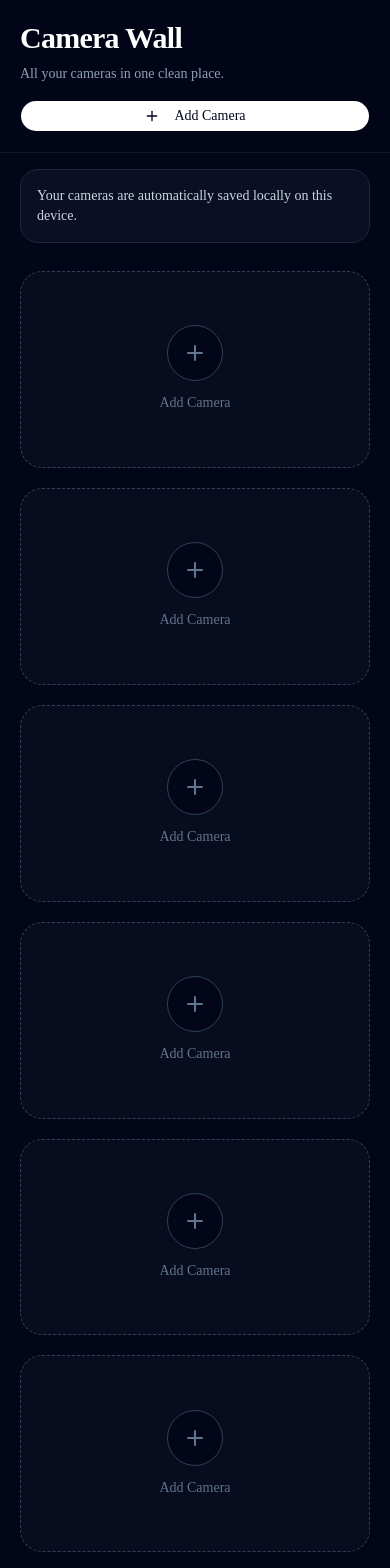
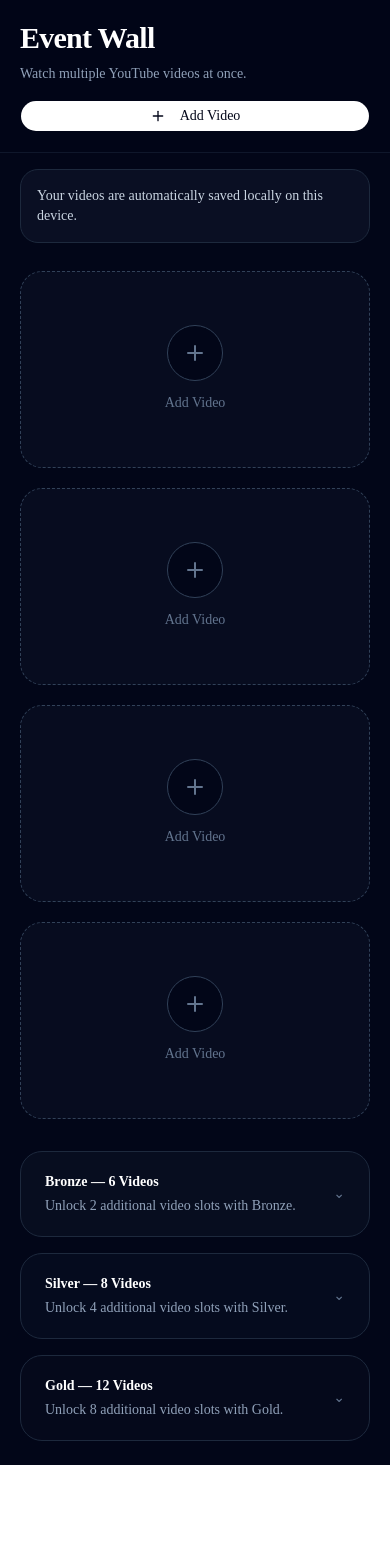
Before and after one commit to zelsteve75/camera-wall, a Next.js app: page / in a window 390 px wide. Shown: the top 1568 px of the page. After the commit the page ends 1465 px from the top, so only its background shows below. Built offline with nearby package versions, Linux system fonts and the light colour scheme.

Commit message:
Update page.js

```diff
--- a/app/page.js
+++ b/app/page.js
@@ -4,66 +4,81 @@ import React, { useEffect, useState } from "react";
 import { motion } from "framer-motion";
 import {
   Maximize2,
-  Wifi,
-  WifiOff,
   Plus,
-  Pencil,
   Trash2,
 } from "lucide-react";
+
 import { Card, CardContent } from "@/components/ui/card";
 import { Button } from "@/components/ui/button";
 
-const STORAGE_KEY = "camera-wall-cameras";
-const FREE_CAMERA_LIMIT = 8;
+const STORAGE_KEY = "event-wall-videos";
+const FREE_VIDEO_LIMIT = 4;
 
-const initialCameras = [];
+const initialVideos = [];
 
 const tiers = [
   {
     name: "Bronze",
-    cameras: 12,
-    extraSlots: 4,
-    description: "Unlock 4 additional camera slots with Bronze.",
+    videos: 6,
+    extraSlots: 2,
+    description: "Unlock 2 additional video slots with Bronze.",
     background: "bg-slate-900/40",
     slotBackground: "bg-slate-950/40",
   },
   {
     name: "Silver",
-    cameras: 16,
-    extraSlots: 8,
-    description: "Unlock 8 additional camera slots with Silver.",
+    videos: 8,
+    extraSlots: 4,
+    description: "Unlock 4 additional video slots with Silver.",
     background: "bg-slate-900/30",
     slotBackground: "bg-slate-950/30",
   },
   {
     name: "Gold",
-    cameras: 24,
-    extraSlots: 16,
-    description: "Unlock 16 additional camera slots with Gold.",
+    videos: 12,
+    extraSlots: 8,
+    description: "Unlock 8 additional video slots with Gold.",
     background: "bg-slate-900/20",
     slotBackground: "bg-slate-950/20",
   },
 ];
 
-function getSavedCameras() {
-  if (typeof window === "undefined") return initialCameras;
+function getSavedVideos() {
+  if (typeof window === "undefined") return initialVideos;
 
-  const savedCameras = localStorage.getItem(STORAGE_KEY);
-  return savedCameras ? JSON.parse(savedCameras) : initialCameras;
+  const savedVideos = localStorage.getItem(STORAGE_KEY);
+
+  return savedVideos ? JSON.parse(savedVideos) : initialVideos;
 }
 
-function statusClasses(status) {
-  if (status === "online") return "bg-emerald-500 text-emerald-50";
-  if (status === "offline") return "bg-red-500 text-red-50";
-  return "bg-amber-500 text-amber-50";
+function getYouTubeId(url) {
+  try {
+    const parsed = new URL(url);
+
+    if (parsed.hostname.includes("youtu.be")) {
+      return parsed.pathname.slice(1);
     }
 
-function statusIcon(status) {
-  if (status === "offline") return <WifiOff className="h-3.5 w-3.5" />;
-  return <Wifi className="h-3.5 w-3.5" />;
+    if (parsed.searchParams.get("v")) {
+      return parsed.searchParams.get("v");
     }
 
-function EmptyCameraSlot({ onClick }) {
+    const parts = parsed.pathname.split("/").filter(Boolean);
+
+    if (
+      ["embed", "live", "shorts"].includes(parts[0]) &&
+      parts[1]
+    ) {
+      return parts[1];
+    }
+
+    return null;
+  } catch {
+    return null;
+  }
+}
+
+function EmptyVideoSlot({ onClick }) {
   return (
     <button
       onClick={onClick}
@@ -73,7 +88,10 @@ function EmptyCameraSlot({ onClick }) {
         <div className="mb-3 flex h-14 w-14 items-center justify-center rounded-full border border-slate-700 bg-slate-950">
           <Plus className="h-6 w-6" />
         </div>
-        <p className="text-sm font-medium">Add Camera</p>
+
+        <p className="text-sm font-medium">
+          Add Video
+        </p>
       </div>
     </button>
   );
@@ -81,20 +99,28 @@ function EmptyCameraSlot({ onClick }) {
 
 function LockedSlot({ background }) {
   return (
-    <div className={`group aspect-video rounded-3xl border border-dashed border-slate-700 ${background}`}>
+    <div
+      className={`group aspect-video rounded-3xl border border-dashed border-slate-700 ${background}`}
+    >
       <div className="flex h-full flex-col items-center justify-center text-slate-600 transition group-hover:text-slate-400">
         <div className="mb-3 flex h-14 w-14 items-center justify-center rounded-full border border-slate-700 bg-slate-950">
           <Plus className="h-6 w-6" />
         </div>
-        <p className="text-sm font-medium">Locked Slot</p>
+
+        <p className="text-sm font-medium">
+          Locked Slot
+        </p>
       </div>
     </div>
   );
 }
 
-function CameraCard({ camera, focus = false, onFocus, onEdit, onDelete }) {
-  const isOffline = camera.status === "offline";
-
+function VideoCard({
+  video,
+  focus = false,
+  onFocus,
+  onDelete,
+}) {
   return (
     <motion.div
       layout
@@ -103,59 +129,33 @@ function CameraCard({ camera, focus = false, onFocus, onEdit, onDelete }) {
       transition={{ duration: 0.18 }}
     >
       <Card className="overflow-hidden rounded-2xl border-slate-800 bg-slate-950 shadow-xl shadow-black/20">
-        <div className="relative aspect-video bg-slate-900">
-          {isOffline ? (
-            <div className="flex h-full items-center justify-center bg-slate-900 text-slate-400">
-              <div className="text-center">
-                <WifiOff className="mx-auto mb-2 h-8 w-8" />
-                <p className="text-sm font-medium">Camera Offline</p>
-              </div>
-            </div>
-          ) : (
-            <video
-              className="h-full w-full object-cover opacity-90"
-              src={camera.feed}
-              autoPlay
-              muted
-              loop
-              playsInline
+        <div className="relative aspect-video bg-black">
+          <iframe
+            className="h-full w-full"
+            src={video.embedUrl}
+            title={video.name}
+            allow="accelerometer; autoplay; clipboard-write; encrypted-media; gyroscope; picture-in-picture"
+            allowFullScreen
           />
-          )}
 
-          <div className="absolute left-3 top-3 flex items-center gap-2 rounded-full bg-black/55 px-3 py-1.5 text-xs font-medium text-white backdrop-blur">
-            {camera.name}
-          </div>
-
-          <div className={`absolute right-3 top-3 flex items-center gap-1.5 rounded-full px-2.5 py-1 text-xs font-semibold ${statusClasses(camera.status)}`}>
-            {statusIcon(camera.status)}
-            {camera.status}
+          <div className="absolute left-3 top-3 rounded-full bg-black/55 px-3 py-1.5 text-xs font-medium text-white backdrop-blur">
+            {video.name}
           </div>
 
           <div className="absolute bottom-3 right-3 flex items-center gap-2">
             {!focus && (
-              <>
               <Button
-                  onClick={() => onEdit(camera)}
-                  size="icon"
-                  variant="secondary"
-                  className="h-9 w-9 rounded-full bg-black/60 text-white hover:bg-black"
-                >
-                  <Pencil className="h-4 w-4" />
-                </Button>
-
-                <Button
-                  onClick={() => onDelete(camera.id)}
+                onClick={() => onDelete(video.id)}
                 size="icon"
                 variant="secondary"
                 className="h-9 w-9 rounded-full bg-red-500/90 text-white hover:bg-red-500"
               >
                 <Trash2 className="h-4 w-4" />
               </Button>
-              </>
             )}
 
             <Button
-              onClick={() => onFocus(camera)}
+              onClick={() => onFocus(video)}
               size="icon"
               variant="secondary"
               className="h-9 w-9 rounded-full bg-white/90 text-slate-950 hover:bg-white"
@@ -168,10 +168,18 @@ function CameraCard({ camera, focus = false, onFocus, onEdit, onDelete }) {
         {!focus && (
           <CardContent className="flex items-center justify-between p-4">
             <div>
-              <p className="font-semibold text-slate-100">{camera.name}</p>
-              <p className="text-sm text-slate-400">Live Feed</p>
+              <p className="font-semibold text-slate-100">
+                {video.name}
+              </p>
+
+              <p className="text-sm text-slate-400">
+                YouTube Video
+              </p>
             </div>
-            <div className="rounded-full border border-slate-800 px-3 py-1 text-xs text-slate-300">Live</div>
+
+            <div className="rounded-full border border-slate-800 px-3 py-1 text-xs text-slate-300">
+              Active
+            </div>
           </CardContent>
         )}
       </Card>
@@ -181,94 +189,118 @@ function CameraCard({ camera, focus = false, onFocus, onEdit, onDelete }) {
 
 function UpgradeTier({ tier }) {
   return (
-    <details className={`group overflow-hidden rounded-3xl border border-slate-800 ${tier.background}`}>
+    <details
+      className={`group overflow-hidden rounded-3xl border border-slate-800 ${tier.background}`}
+    >
       <summary className="flex cursor-pointer list-none items-center justify-between px-6 py-5 text-sm text-slate-200 marker:hidden">
         <div>
           <p className="font-semibold text-white">
-            {tier.name} — {tier.cameras} Cameras
+            {tier.name} — {tier.videos} Videos
           </p>
-          <p className="mt-1 text-slate-400">{tier.description}</p>
+
+          <p className="mt-1 text-slate-400">
+            {tier.description}
+          </p>
         </div>
-        <span className="text-slate-500 transition group-open:rotate-180">⌄</span>
+
+        <span className="text-slate-500 transition group-open:rotate-180">
+          ⌄
+        </span>
       </summary>
 
       <div className="grid gap-5 border-t border-slate-800 p-5 md:grid-cols-2 xl:grid-cols-4">
-        {Array.from({ length: tier.extraSlots }).map((_, index) => (
-          <LockedSlot key={`${tier.name}-${index}`} background={tier.slotBackground} />
+        {Array.from({
+          length: tier.extraSlots,
+        }).map((_, index) => (
+          <LockedSlot
+            key={`${tier.name}-${index}`}
+            background={tier.slotBackground}
+          />
         ))}
       </div>
     </details>
   );
 }
 
-export default function CameraWallPrototype() {
-  const [focusedCamera, setFocusedCamera] = useState(null);
-  const [showCameraModal, setShowCameraModal] = useState(false);
-  const [editingCamera, setEditingCamera] = useState(null);
-  const [cameraName, setCameraName] = useState("");
-  const [cameraFeed, setCameraFeed] = useState("");
-  const [cameraList, setCameraList] = useState(getSavedCameras);
+export default function EventWall() {
+  const [focusedVideo, setFocusedVideo] =
+    useState(null);
 
-  const reachedFreeLimit = cameraList.length >= FREE_CAMERA_LIMIT;
-  const emptyFreeSlots = Math.max(FREE_CAMERA_LIMIT - cameraList.length, 0);
+  const [showVideoModal, setShowVideoModal] =
+    useState(false);
+
+  const [videoName, setVideoName] =
+    useState("");
+
+  const [videoUrl, setVideoUrl] =
+    useState("");
+
+  const [videoList, setVideoList] =
+    useState(getSavedVideos);
+
+  const reachedFreeLimit =
+    videoList.length >= FREE_VIDEO_LIMIT;
+
+  const emptyFreeSlots = Math.max(
+    FREE_VIDEO_LIMIT - videoList.length,
+    0
+  );
 
   useEffect(() => {
-    localStorage.setItem(STORAGE_KEY, JSON.stringify(cameraList));
-  }, [cameraList]);
+    localStorage.setItem(
+      STORAGE_KEY,
+      JSON.stringify(videoList)
+    );
+  }, [videoList]);
 
-  const resetCameraForm = () => {
-    setCameraName("");
-    setCameraFeed("");
-    setEditingCamera(null);
-    setShowCameraModal(false);
+  const resetVideoForm = () => {
+    setVideoName("");
+    setVideoUrl("");
+    setShowVideoModal(false);
   };
 
-  const openAddCameraModal = () => {
+  const openAddVideoModal = () => {
     if (reachedFreeLimit) return;
 
-    setCameraName("");
-    setCameraFeed("");
-    setEditingCamera(null);
-    setShowCameraModal(true);
+    setVideoName("");
+    setVideoUrl("");
+    setShowVideoModal(true);
   };
 
-  const handleSaveCamera = () => {
-    const cleanName = cameraName.trim();
-    const cleanFeed = cameraFeed.trim();
+  const handleSaveVideo = () => {
+    const cleanName = videoName.trim();
+    const cleanUrl = videoUrl.trim();
 
-    if (!cleanName || !cleanFeed) return;
+    if (!cleanName || !cleanUrl) return;
 
-    if (editingCamera) {
-      setCameraList((prev) =>
-        prev.map((camera) =>
-          camera.id === editingCamera.id
-            ? { ...camera, name: cleanName, feed: cleanFeed }
-            : camera
-        )
-      );
-    } else {
-      const newCamera = {
+    const videoId = getYouTubeId(cleanUrl);
+
+    if (!videoId) {
+      alert("Please enter a valid YouTube URL.");
+      return;
+    }
+
+    const embedUrl =
+      `https://www.youtube.com/embed/${videoId}`;
+
+    const newVideo = {
       id: Date.now().toString(),
       name: cleanName,
-        status: "online",
-        feed: cleanFeed,
+      embedUrl,
     };
 
-      setCameraList((prev) => [...prev, newCamera]);
-    }
+    setVideoList((prev) => [
+      ...prev,
+      newVideo,
+    ]);
 
-    resetCameraForm();
+    resetVideoForm();
   };
 
-  const handleEditCamera = (camera) => {
-    setEditingCamera(camera);
-    setCameraName(camera.name);
-    setCameraFeed(camera.feed);
-    setShowCameraModal(true);
-  };
-
-  const handleDeleteCamera = (id) => {
-    setCameraList((prev) => prev.filter((camera) => camera.id !== id));
+  const handleDeleteVideo = (id) => {
+    setVideoList((prev) =>
+      prev.filter((video) => video.id !== id)
+    );
   };
 
   return (
@@ -277,79 +309,104 @@ export default function CameraWallPrototype() {
         <header className="border-b border-slate-900 bg-slate-950/90 px-5 py-5 backdrop-blur md:px-8">
           <div className="flex flex-col gap-4 md:flex-row md:items-center md:justify-between">
             <div>
-              <h1 className="text-3xl font-bold tracking-tight text-white md:text-4xl">Camera Wall</h1>
-              <p className="mt-2 text-sm text-slate-400">All your cameras in one clean place.</p>
+              <h1 className="text-3xl font-bold tracking-tight text-white md:text-4xl">
+                Event Wall
+              </h1>
+
+              <p className="mt-2 text-sm text-slate-400">
+                Watch multiple YouTube videos at once.
+              </p>
             </div>
 
             <Button
               disabled={reachedFreeLimit}
-              onClick={openAddCameraModal}
+              onClick={openAddVideoModal}
               className="rounded-2xl bg-white px-5 text-slate-950 hover:bg-slate-200 disabled:cursor-not-allowed disabled:opacity-50"
             >
               <Plus className="mr-2 h-4 w-4" />
-              Add Camera
+              Add Video
             </Button>
           </div>
         </header>
 
         <section className="px-5 py-4 md:px-8">
           <div className="mb-5 rounded-2xl border border-slate-800 bg-slate-900/60 p-4 text-sm text-slate-300">
-            Your cameras are automatically saved locally on this device.
+            Your videos are automatically saved locally on this device.
           </div>
 
           <section className="px-0 py-2">
-            <div className="grid gap-5 md:grid-cols-2 xl:grid-cols-4">
-              {cameraList.map((camera) => (
-                <CameraCard
-                  key={camera.id}
-                  camera={camera}
-                  onFocus={setFocusedCamera}
-                  onEdit={handleEditCamera}
-                  onDelete={handleDeleteCamera}
+            <div className="grid gap-5 md:grid-cols-2 xl:grid-cols-2">
+              {videoList.map((video) => (
+                <VideoCard
+                  key={video.id}
+                  video={video}
+                  onFocus={setFocusedVideo}
+                  onDelete={handleDeleteVideo}
                 />
               ))}
 
-              {Array.from({ length: emptyFreeSlots }).map((_, index) => (
-                <EmptyCameraSlot key={`empty-${index}`} onClick={openAddCameraModal} />
+              {Array.from({
+                length: emptyFreeSlots,
+              }).map((_, index) => (
+                <EmptyVideoSlot
+                  key={`empty-${index}`}
+                  onClick={openAddVideoModal}
+                />
               ))}
             </div>
 
             <div className="mt-8 space-y-4">
               {tiers.map((tier) => (
-                <UpgradeTier key={tier.name} tier={tier} />
+                <UpgradeTier
+                  key={tier.name}
+                  tier={tier}
+                />
               ))}
             </div>
           </section>
         </section>
       </main>
 
-      {showCameraModal && (
+      {showVideoModal && (
         <div className="fixed inset-0 z-50 flex items-center justify-center bg-black/70 p-4 backdrop-blur-sm">
           <div className="w-full max-w-md rounded-3xl border border-slate-800 bg-slate-950 p-6 shadow-2xl">
             <div className="mb-5">
               <h2 className="text-2xl font-bold text-white">
-                {editingCamera ? "Edit Camera" : "Add Camera"}
+                Add Video
               </h2>
-              <p className="mt-1 text-sm text-slate-400">Add a camera feed to your wall.</p>
+
+              <p className="mt-1 text-sm text-slate-400">
+                Paste a YouTube link.
+              </p>
             </div>
 
             <div className="space-y-4">
               <div>
-                <label className="mb-2 block text-sm font-medium text-slate-300">Camera Name</label>
+                <label className="mb-2 block text-sm font-medium text-slate-300">
+                  Video Name
+                </label>
+
                 <input
-                  value={cameraName}
-                  onChange={(event) => setCameraName(event.target.value)}
-                  placeholder="Front Door"
+                  value={videoName}
+                  onChange={(event) =>
+                    setVideoName(event.target.value)
+                  }
+                  placeholder="UFC Main Card"
                   className="h-11 w-full rounded-2xl border border-slate-800 bg-slate-900 px-4 text-white outline-none placeholder:text-slate-500 focus:border-slate-600"
                 />
               </div>
 
               <div>
-                <label className="mb-2 block text-sm font-medium text-slate-300">Feed URL</label>
+                <label className="mb-2 block text-sm font-medium text-slate-300">
+                  YouTube URL
+                </label>
+
                 <input
-                  value={cameraFeed}
-                  onChange={(event) => setCameraFeed(event.target.value)}
-                  placeholder="https://example-feed.mp4"
+                  value={videoUrl}
+                  onChange={(event) =>
+                    setVideoUrl(event.target.value)
+                  }
+                  placeholder="https://youtube.com/watch?v=..."
                   className="h-11 w-full rounded-2xl border border-slate-800 bg-slate-900 px-4 text-white outline-none placeholder:text-slate-500 focus:border-slate-600"
                 />
               </div>
@@ -358,42 +415,62 @@ export default function CameraWallPrototype() {
             <div className="mt-6 flex items-center justify-end gap-3">
               <Button
                 variant="ghost"
-                onClick={resetCameraForm}
+                onClick={resetVideoForm}
                 className="rounded-2xl text-slate-300 hover:bg-slate-900 hover:text-white"
               >
                 Cancel
               </Button>
+
               <Button
-                onClick={handleSaveCamera}
+                onClick={handleSaveVideo}
                 className="rounded-2xl bg-white text-slate-950 hover:bg-slate-200"
               >
-                {editingCamera ? "Save Changes" : "Add Camera"}
+                Add Video
               </Button>
             </div>
           </div>
         </div>
       )}
 
-      {focusedCamera && (
+      {focusedVideo && (
         <div
           className="fixed inset-0 z-50 flex items-center justify-center bg-black/85 p-4 backdrop-blur-sm"
-          onClick={() => setFocusedCamera(null)}
+          onClick={() => setFocusedVideo(null)}
         >
-          <div className="w-full max-w-5xl" onClick={(event) => event.stopPropagation()}>
+          <div
+            className="w-full max-w-5xl"
+            onClick={(event) =>
+              event.stopPropagation()
+            }
+          >
             <div className="mb-3 flex items-center justify-between">
               <div>
-                <p className="text-2xl font-bold text-white">{focusedCamera.name}</p>
-                <p className="text-sm text-slate-400">Focus mode</p>
+                <p className="text-2xl font-bold text-white">
+                  {focusedVideo.name}
+                </p>
+
+                <p className="text-sm text-slate-400">
+                  Focus mode
+                </p>
               </div>
+
               <Button
-                onClick={() => setFocusedCamera(null)}
+                onClick={() =>
+                  setFocusedVideo(null)
+                }
                 variant="secondary"
                 className="rounded-xl"
               >
                 Close
               </Button>
             </div>
-            <CameraCard camera={focusedCamera} focus onFocus={() => {}} />
+
+            <VideoCard
+              video={focusedVideo}
+              focus
+              onFocus={() => {}}
+              onDelete={() => {}}
+            />
           </div>
         </div>
       )}
```
Lines whose indentation alone changed are shown as unchanged.
